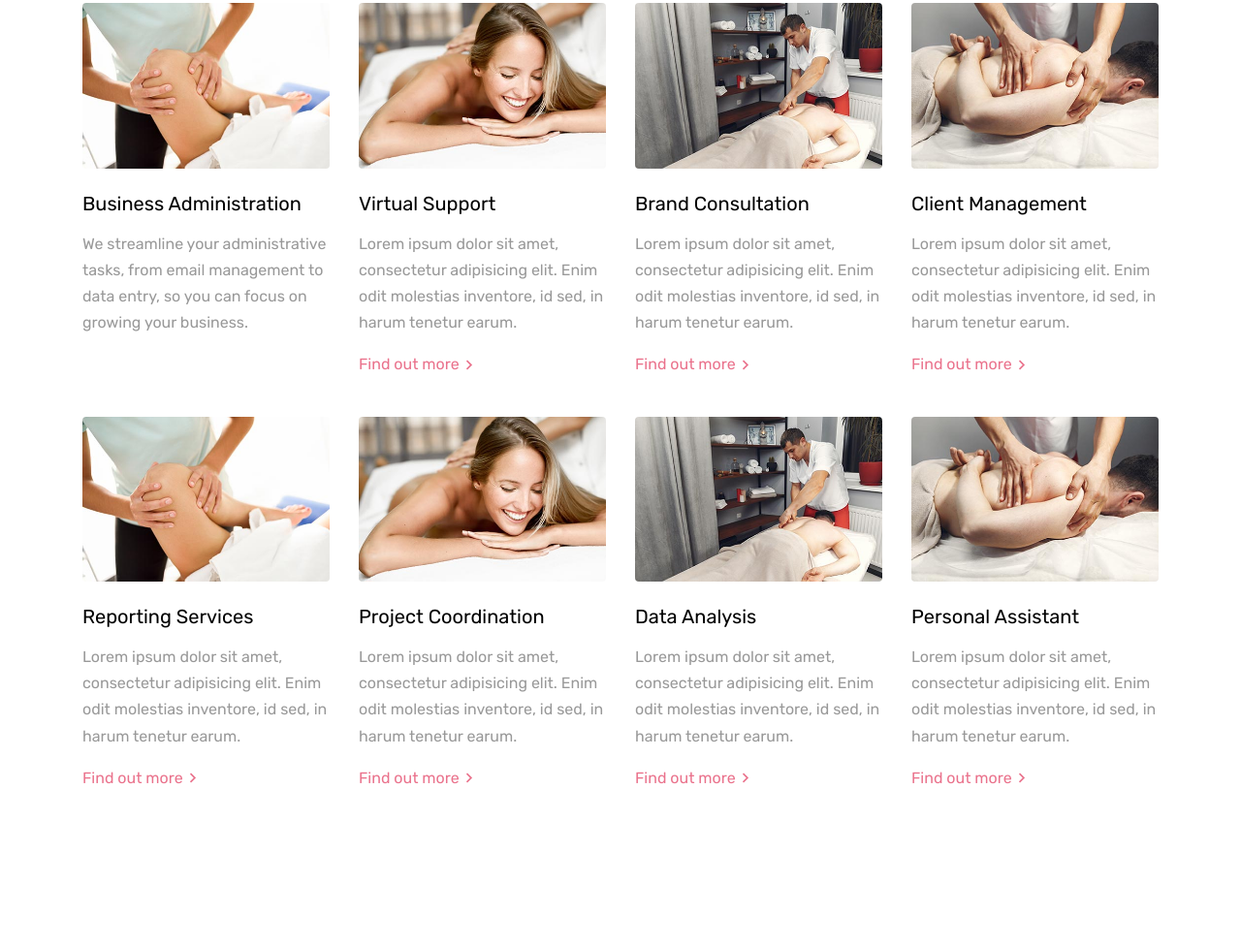
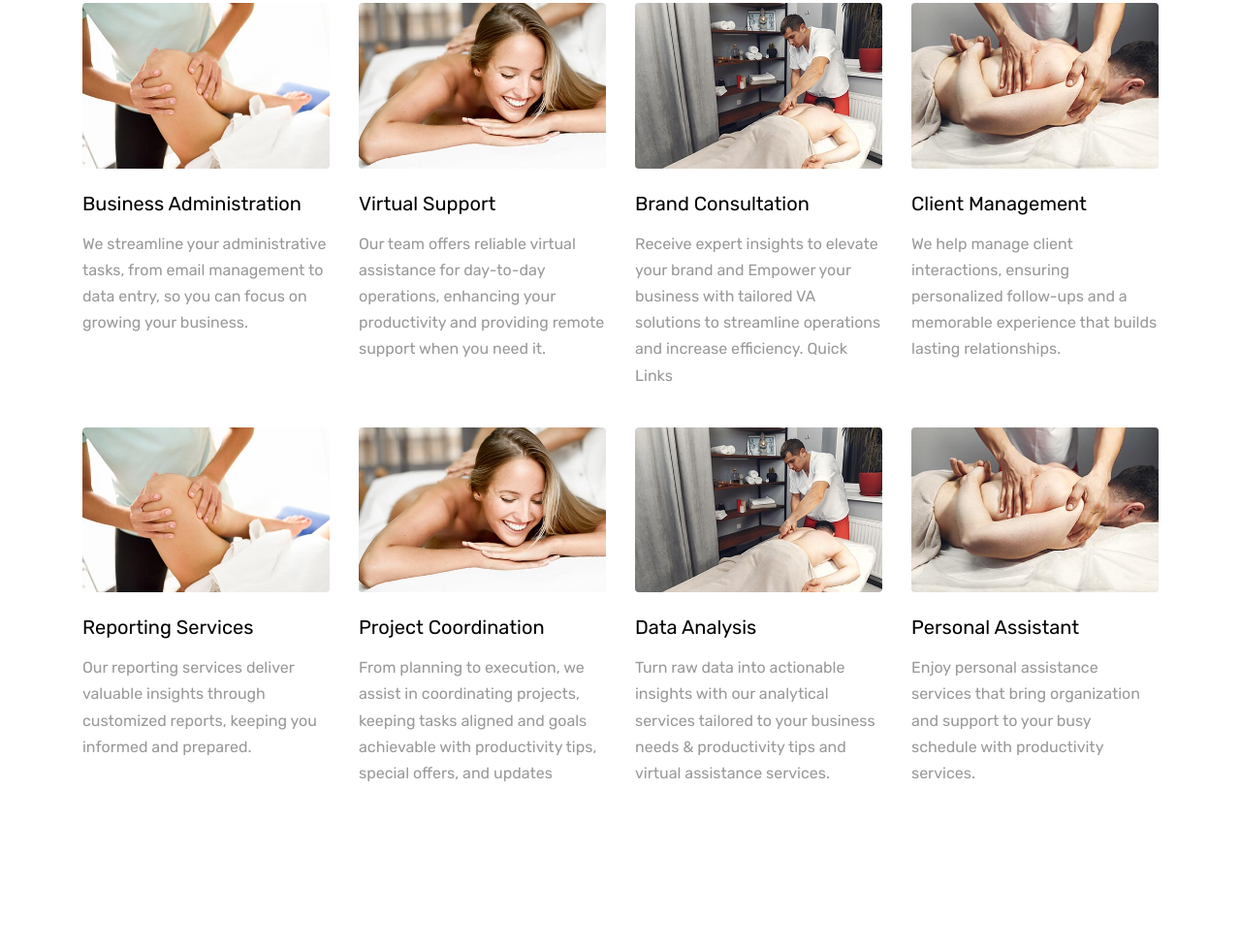
Before and after one commit to VanaVaMsava-Studio/Tiisang-Visual-aid, a plain HTML site: page services.html in a window 1280 px wide. Shown: the part 1001-1978 px from the top of the page at 97% size. Drawn offline with Linux system fonts and the light colour scheme; files whose address does not match are found by name.

Commit message:
services content

```diff
--- a/services.html
+++ b/services.html
@@ -125,7 +125,8 @@
                 class="img-fluid"></a>
             <h3 class="block-service-1-heading mb-3"><a href="#">Business Administration</a></h3>
             <div class="block-service-1-excerpt">
-              <p>We streamline your administrative tasks, from email management to data entry, so you can focus on growing your business.</p>
+              <p>We streamline your administrative tasks, from email management to data entry, so you can focus on
+                growing your business.</p>
             </div>
 
           </div>
@@ -136,11 +137,9 @@
                 class="img-fluid"></a>
             <h3 class="block-service-1-heading mb-3"><a href="#">Virtual Support</a></h3>
             <div class="block-service-1-excerpt">
-              <p>Lorem ipsum dolor sit amet, consectetur adipisicing elit. Enim odit molestias inventore, id sed, in
-                harum tenetur earum.</p>
+              <p>Our team offers reliable virtual assistance for day-to-day operations, enhancing your productivity and
+                providing remote support when you need it.</p>
             </div>
-            <p><a href="#" class="d-inline-flex align-items-center block-service-1-more"><span>Find out more</span>
-                <span class="icon-keyboard_arrow_right icon"></span></a></p>
           </div>
         </div>
         <div class="mb-4 mb-lg-4 col-sm-6 col-md-6 col-lg-3">
@@ -149,11 +148,11 @@
                 class="img-fluid"></a>
             <h3 class="block-service-1-heading mb-3"><a href="#">Brand Consultation</a></h3>
             <div class="block-service-1-excerpt">
-              <p>Lorem ipsum dolor sit amet, consectetur adipisicing elit. Enim odit molestias inventore, id sed, in
-                harum tenetur earum.</p>
+              <p>Receive expert insights to elevate your brand and Empower your business with tailored VA solutions to
+                streamline operations and increase efficiency.
+
+                Quick Links</p>
             </div>
-            <p><a href="#" class="d-inline-flex align-items-center block-service-1-more"><span>Find out more</span>
-                <span class="icon-keyboard_arrow_right icon"></span></a></p>
           </div>
         </div>
         <div class="mb-4 mb-lg-4 col-sm-6 col-md-6 col-lg-3">
@@ -162,11 +161,10 @@
                 class="img-fluid"></a>
             <h3 class="block-service-1-heading mb-3"><a href="#">Client Management</a></h3>
             <div class="block-service-1-excerpt">
-              <p>Lorem ipsum dolor sit amet, consectetur adipisicing elit. Enim odit molestias inventore, id sed, in
-                harum tenetur earum.</p>
+              <p>We help manage client interactions, ensuring personalized follow-ups and a memorable experience that
+                builds lasting relationships.</p>
             </div>
-            <p><a href="#" class="d-inline-flex align-items-center block-service-1-more"><span>Find out more</span>
-                <span class="icon-keyboard_arrow_right icon"></span></a></p>
+
           </div>
         </div>
 
@@ -176,11 +174,10 @@
                 class="img-fluid"></a>
             <h3 class="block-service-1-heading mb-3"><a href="#">Reporting Services</a></h3>
             <div class="block-service-1-excerpt">
-              <p>Lorem ipsum dolor sit amet, consectetur adipisicing elit. Enim odit molestias inventore, id sed, in
-                harum tenetur earum.</p>
+              <p>Our reporting services deliver valuable insights through customized reports, keeping you informed and
+                prepared.</p>
             </div>
-            <p><a href="#" class="d-inline-flex align-items-center block-service-1-more"><span>Find out more</span>
-                <span class="icon-keyboard_arrow_right icon"></span></a></p>
+
           </div>
         </div>
         <div class="mb-4 mb-lg-4 col-sm-6 col-md-6 col-lg-3">
@@ -189,11 +186,10 @@
                 class="img-fluid"></a>
             <h3 class="block-service-1-heading mb-3"><a href="#">Project Coordination</a></h3>
             <div class="block-service-1-excerpt">
-              <p>Lorem ipsum dolor sit amet, consectetur adipisicing elit. Enim odit molestias inventore, id sed, in
-                harum tenetur earum.</p>
+              <p>From planning to execution, we assist in coordinating projects, keeping tasks aligned and goals
+                achievable with productivity tips, special offers, and updates </p>
             </div>
-            <p><a href="#" class="d-inline-flex align-items-center block-service-1-more"><span>Find out more</span>
-                <span class="icon-keyboard_arrow_right icon"></span></a></p>
+
           </div>
         </div>
         <div class="mb-4 mb-lg-4 col-sm-6 col-md-6 col-lg-3">
@@ -202,11 +198,10 @@
                 class="img-fluid"></a>
             <h3 class="block-service-1-heading mb-3"><a href="#">Data Analysis</a></h3>
             <div class="block-service-1-excerpt">
-              <p>Lorem ipsum dolor sit amet, consectetur adipisicing elit. Enim odit molestias inventore, id sed, in
-                harum tenetur earum.</p>
+              <p>Turn raw data into actionable insights with our analytical services tailored to your business needs &
+                productivity tips and virtual assistance services.</p>
             </div>
-            <p><a href="#" class="d-inline-flex align-items-center block-service-1-more"><span>Find out more</span>
-                <span class="icon-keyboard_arrow_right icon"></span></a></p>
+
           </div>
         </div>
         <div class="mb-4 mb-lg-4 col-sm-6 col-md-6 col-lg-3">
@@ -215,11 +210,10 @@
                 class="img-fluid"></a>
             <h3 class="block-service-1-heading mb-3"><a href="#">Personal Assistant</a></h3>
             <div class="block-service-1-excerpt">
-              <p>Lorem ipsum dolor sit amet, consectetur adipisicing elit. Enim odit molestias inventore, id sed, in
-                harum tenetur earum.</p>
+              <p>Enjoy personal assistance services that bring organization and support to your busy schedule with
+                productivity services.</p>
             </div>
-            <p><a href="#" class="d-inline-flex align-items-center block-service-1-more"><span>Find out more</span>
-                <span class="icon-keyboard_arrow_right icon"></span></a></p>
+
           </div>
         </div>
       </div>
```
